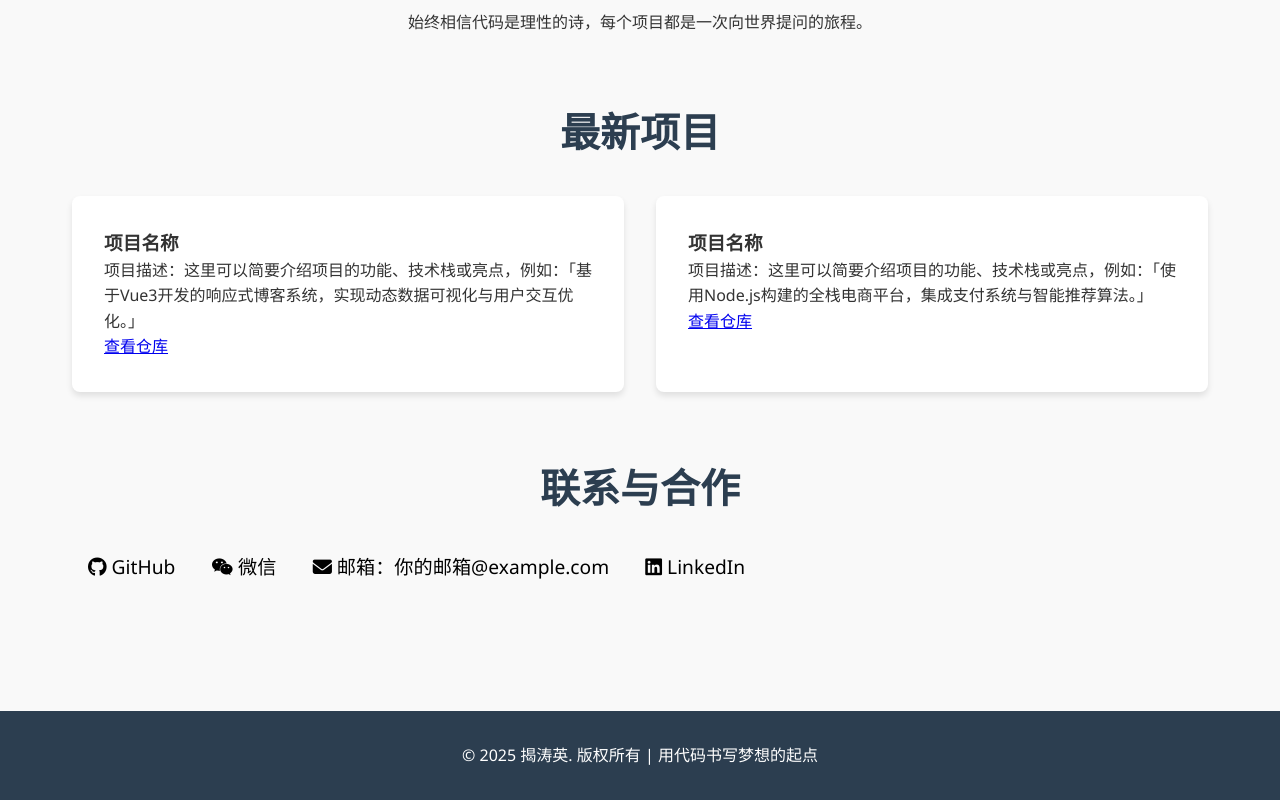
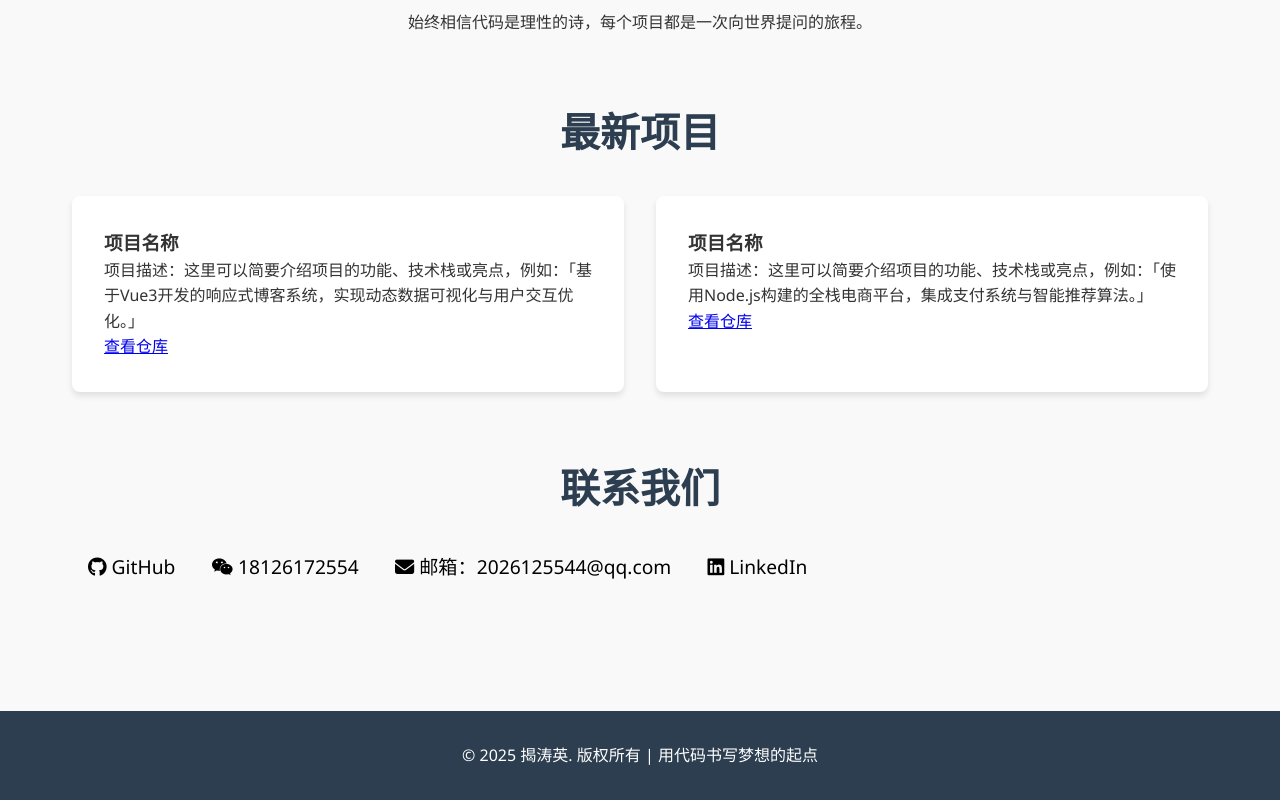
Before and after one commit to Taoying-Jie/taoying-jie.github.io, a plain HTML site: page index.html in a window 1280 px wide. Shown: the part 950-1750 px from the top of the page. Drawn offline with Linux system fonts and the light colour scheme.

Commit message:
Update index.html

```diff
--- a/index.html
+++ b/index.html
@@ -214,11 +214,11 @@
 
         <!-- 联系部分 -->
         <section class="section" id="contact">
-            <h2 class="section-title">联系与合作</h2>
+            <h2 class="section-title">联系我们</h2>
             <div class="footer-links">
                 <a href="https://github.com/你的用户名" target="_blank"><i class="fab fa-github"></i> GitHub</a>
-                <a href="https://weixin.qq.com/你的用户名" target="_blank"><i class="fab fa-weixin"></i> 微信</a>
-                <a href="mailto:你的邮箱@example.com"><i class="fas fa-envelope"></i> 邮箱：你的邮箱@example.com</a>
+                <a href="https://weixin.qq.com/你的用户名" target="_blank"><i class="fab fa-weixin"></i> 18126172554</a>
+                <a href="mailto:你的邮箱@example.com"><i class="fas fa-envelope"></i> 邮箱：2026125544@qq.com</a>
                 <a href="https://linkedin.com/in/你的用户名" target="_blank"><i class="fab fa-linkedin"></i> LinkedIn</a>
             </div>
         </section>
```
